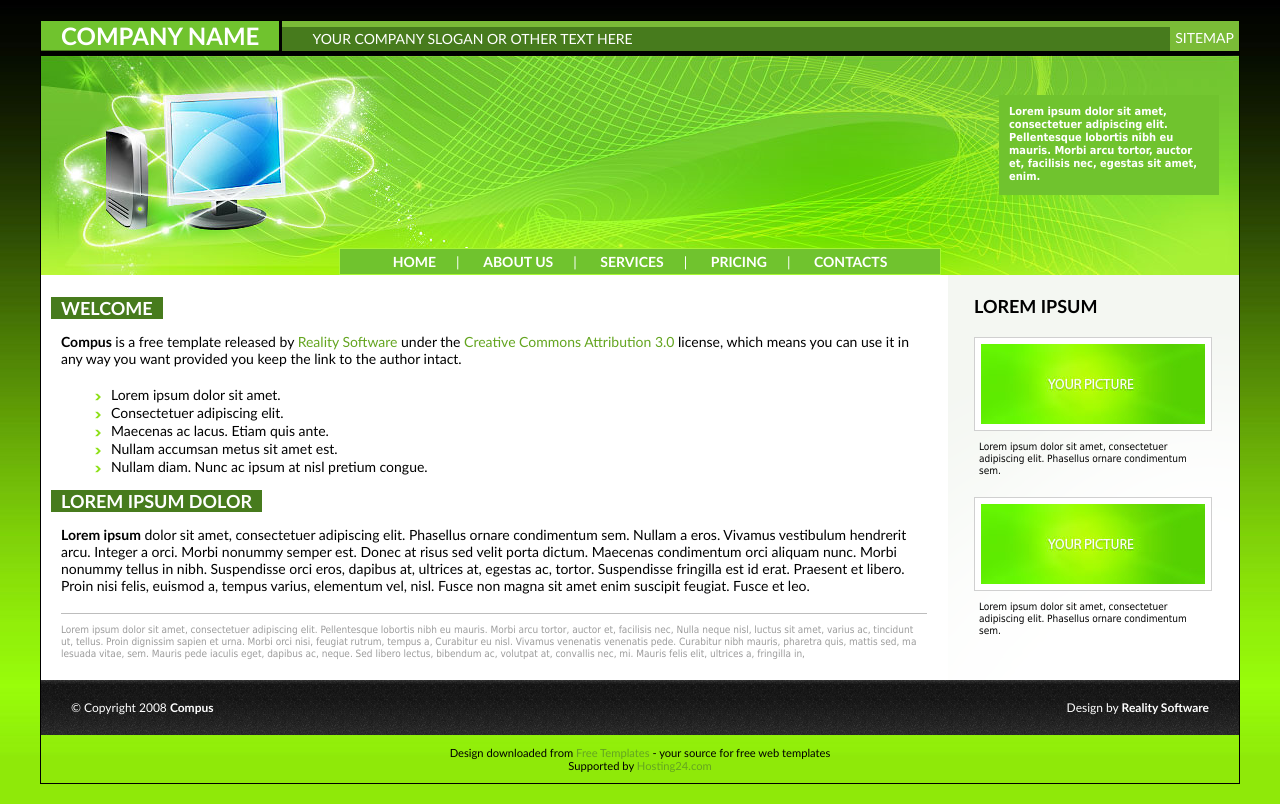
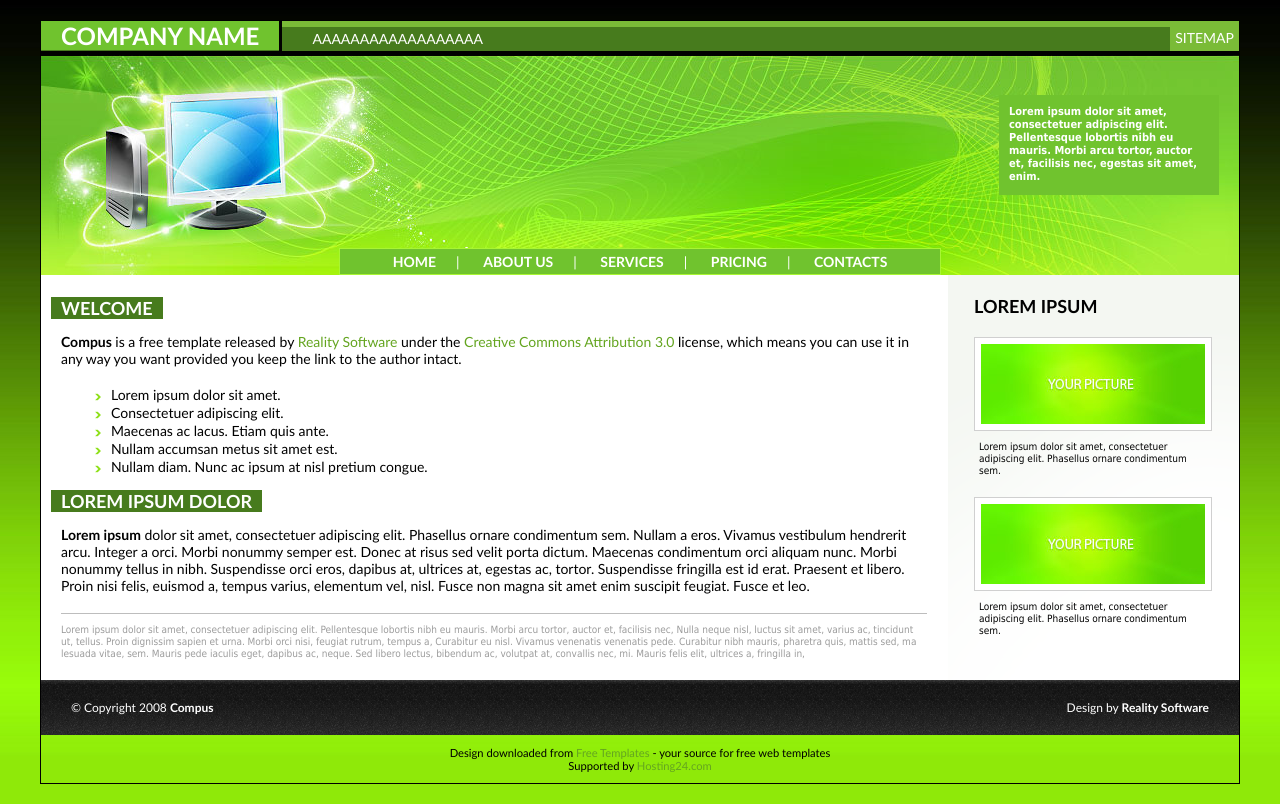
Before and after one commit to konguele/imagen_python, a plain HTML site: page paginas/index.html in a window 1280 px wide. Drawn offline with Linux system fonts and the light colour scheme.

Commit message:
First commit

```diff
--- a/paginas/index.html
+++ b/paginas/index.html
@@ -13,7 +13,7 @@
 <div id="name"><a href="#">Company Name</a></div>
 <div id="split"></div>
 <div style="border-top: 6px solid rgb(122, 187, 55); background-color: blue;">
-<div id="slogan"> Your company slogan or other text here</div>
+<div id="slogan"> AAAAAAAAAAAAAAAAAA</div>
 <div id="contact_us"><a href="#">Sitemap</a></div>
 </div>
 </div>
```
